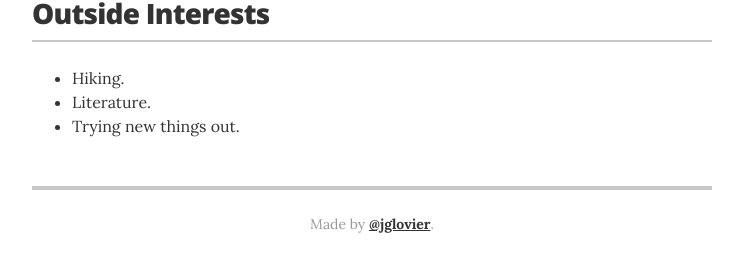
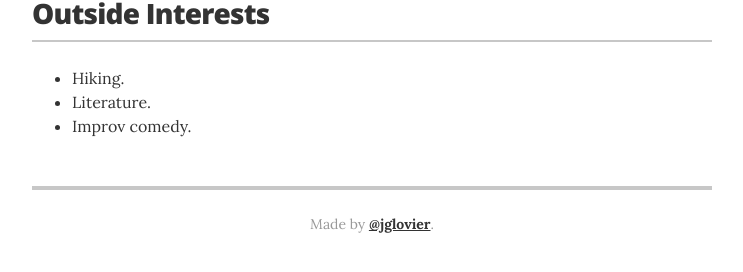
Before and after one commit to railyards/cv-resume, a Jekyll site: the page built from index.html, in a window 1280 px wide and 900 px high, scrolled down 1790 px. Shown: the part 617-889 px from the top of the window, without its empty margins (268-1011 px from the left). Built offline with Jekyll 4.4.1, drawn with Linux system fonts in a browser that asks for light colours.

Commit message:
Update interests.yml

```diff
--- a/_data/interests.yml
+++ b/_data/interests.yml
@@ -1,4 +1,4 @@
 # Interests
 - description: Hiking.
 - description: Literature.
-- description: Trying new things out.
+- description: Improv comedy.
```
